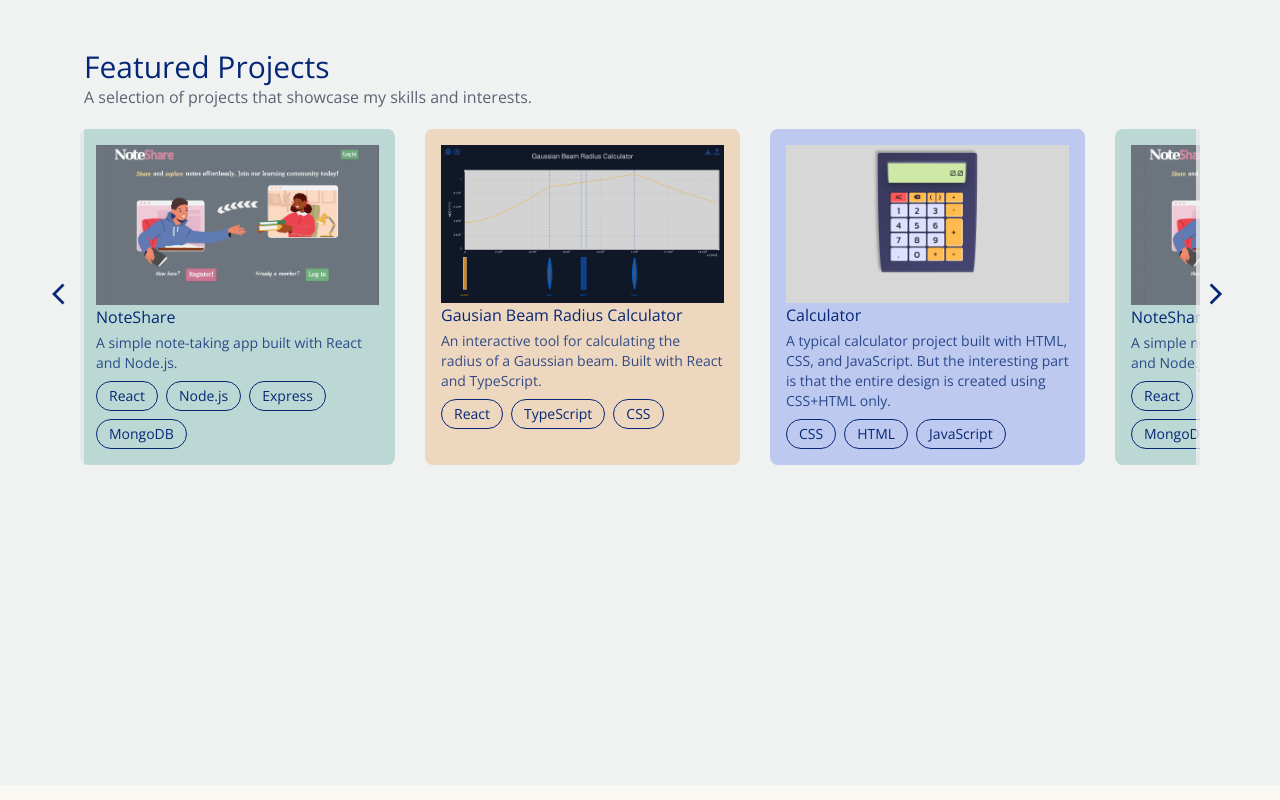
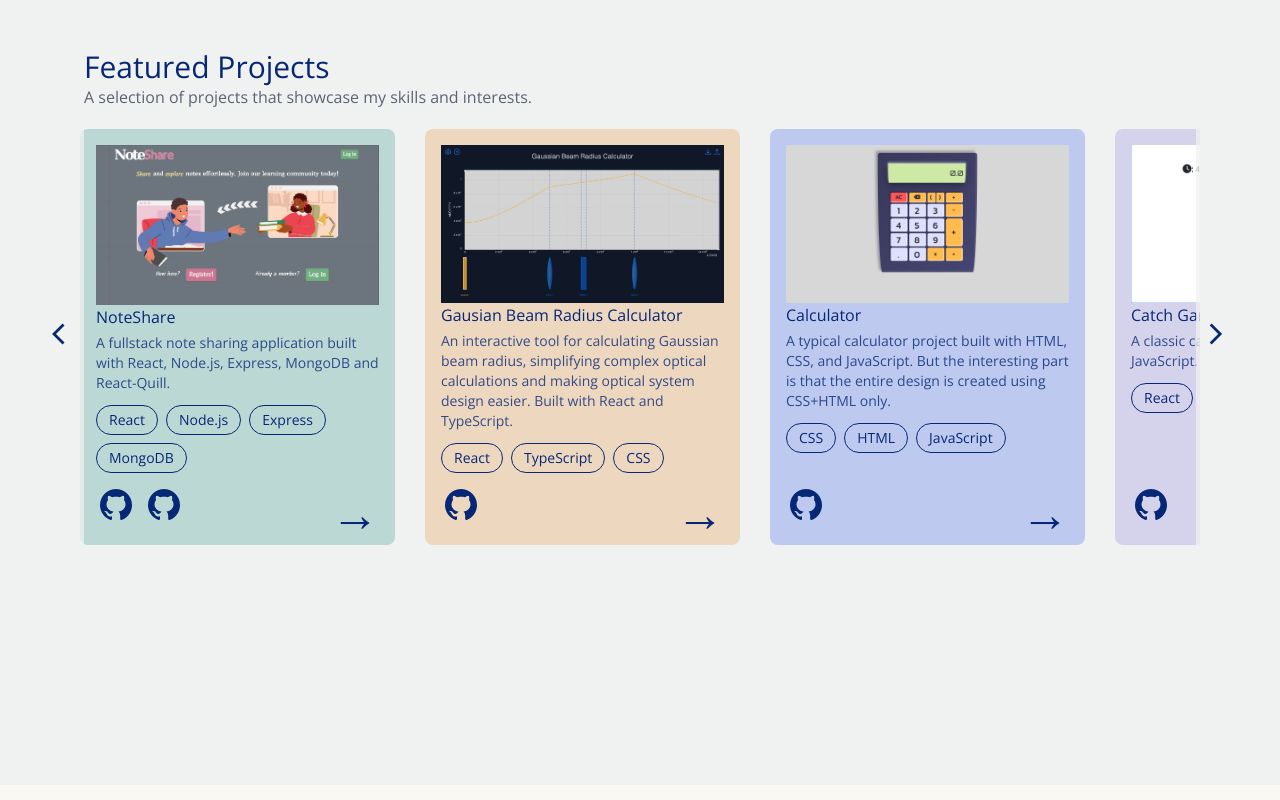
Before and after one commit to anagha-sr/portfolio, a React (Vite) app: page / in a window 1280 px wide. Shown: the part 880-1680 px from the top of the page. Built offline with nearby package versions, Linux system fonts and the light colour scheme.

Commit message:
edited aboutme, added project-links, minor style update for links

```diff
--- a/src/App.css
+++ b/src/App.css
@@ -106,10 +106,11 @@
   border:var(--green) 1px solid;
 }
 
-a.nav-link, a.nav-link:visited, .nav-icon{
+a.nav-link,a.project-link, a.nav-link:visited, a.project-link:visited, .nav-icon{
   text-decoration: none;
+  transition: all 0.2s ease-in-out;
   color:var(--text);}
-a.nav-link:hover, .nav-icon:hover{
+a.nav-link:hover, .nav-icon:hover,a.project-link:hover{
   color:var(--green);
 }
 
--- a/src/components/Carousel.css
+++ b/src/components/Carousel.css
@@ -56,5 +56,5 @@
 }
 /* Make last card different from first */
 .embla__slide:last-child .project-card {
-  background-color: color-mix(in srgb, var(--secondary) 30%, transparent);
+  background-color: color-mix(in srgb, var(--tertiary) 30%, transparent);
 }
--- a/src/components/Footer.tsx
+++ b/src/components/Footer.tsx
@@ -5,9 +5,9 @@ function Footer() {
         <div id="about-me" className="w-full md:w-1/2  about-me m-2 md:mb-0">
           <h2 className="text-3xl">About Me</h2>
           <p className="text-sm  text-gray">
-            I am a software developer with a passion for creating innovative and
-            efficient solutions. I enjoy working on challenging projects and
-            continuously learning new technologies.
+I'm a software developer with a Masters degree in Physics from IIT Bombay and an early professional experience in software development. I have a passion for coding and software development, and I particularly enjoy combining science and other fields with software development when needed. I enjoy solving problems, learning new technologies, and building practical, user-focused applications.
+<a href="cv.pdf" className="text-primary"> Download CV</a>
+
           </p>
         </div>
         <div className="hidden md:block w-[1px] h-[40vh] border-l-1 border-gray-600 opacity-30"></div>
--- a/src/components/Hero.tsx
+++ b/src/components/Hero.tsx
@@ -20,7 +20,8 @@ function Hero() {
           </div>
 
           <h1 className="text-3xl md:text-5xl bold-text">
-            Hi, I'm Anagha&nbsp;👋
+            Hi, I'm Anagha&nbsp;&#128075;
+            {/* 👋 */}
             {/* <span className="material-symbols-rounded ml-3 emoji transform scale-150">
 waving_hand
 </span> */}
--- a/src/components/ProjectCard.tsx
+++ b/src/components/ProjectCard.tsx
@@ -1,8 +1,8 @@
-function projectCard({ title, description, image,skills }: { title: string; description: string; image: string; skills: string[] }) {
+function projectCard({ title, description, image,skills, gitlink, link }: { title: string; description: string; image: string; skills: string[], gitlink: string|{frontend:string, backend:string}, link: string }) {
   return (
     <div className="project-card-container h-full ">
-    <div className="project-card w-full h-full p-4    rounded-lg  hover:shadow-lg transition-shadow duration-300">
-      <img src={image} alt={title} />
+    <div className="project-card flex flex-col w-full h-full p-4 pb-2  rounded-lg  hover:shadow-lg">
+      <a href={link} target="_blank" rel="noopener noreferrer" title="Live demo"><img src={image} alt={title} /></a>
       <h4>{title}</h4>
       <p className="my-1 text-sm opacity-80">{description}</p>
       <div className="project-skills flex flex-wrap gap-2 mt-2">
@@ -12,6 +12,26 @@ function projectCard({ title, description, image,skills }: { title: string; desc
           </span>
         ))}
       </div>
+      <div className="project-links flex w-full gap-2 mt-auto pt-4">
+        {typeof gitlink === "string" ? (
+          <a href={gitlink} className="project-link" title="Git repository" target="_blank" rel="noopener noreferrer">
+            <i className="fab fa-github fa-2x " />
+          </a>
+        ) : (
+          <>
+            <a href={gitlink.frontend} className="project-link"  title=" Git repository (frontend)" target="_blank" rel="noopener noreferrer">
+              <i className="fab fa-github fa-2x" />
+            </a>
+            <a href={gitlink.backend} className="project-link" title="Git repository (backend)" target="_blank" rel="noopener noreferrer">
+              <i className="fab fa-github fa-2x" />
+            </a>
+          </>
+        )}
+        <a href={link} className="ml-auto project-link" title="Live demo" target="_blank" rel="noopener noreferrer">
+          {/* <i className="fas  fa-arrow-up-right-from-square fa-2x " /> */}
+          <span className="text-5xl thin-text">&rarr;</span>
+        </a>
+      </div>
     </div>
     </div>
   )
--- a/src/components/Projects.tsx
+++ b/src/components/Projects.tsx
@@ -1,28 +1,48 @@
 import gausian from "../assets/projects/gaussian_beam.png";
 import noteshare from "../assets/projects/noteshare.png";
 import calculator from "../assets/projects/calculator.png";
+import catchgame from "../assets/projects/catchgame.png";
 import ProjectCard from "./ProjectCard.tsx";
 import Carousel from "./Carousel.tsx";
 function Projects() {
     const projects = [
         {
+
             title: "NoteShare",
-            description: "A simple note-taking app built with React and Node.js.",
+            description: "A fullstack note sharing application built with React, Node.js, Express, MongoDB and React-Quill.",
             image: noteshare,
-            skills: ["React", "Node.js", "Express", "MongoDB"]
+            skills: ["React", "Node.js", "Express", "MongoDB"],
+            gitlink:{
+                frontend:"https://github.com/anagha-sr/note-share-app",
+                backend:"https://github.com/anagha-sr/note-share-server"
+            },
+            link:"https://note-share-app-three.vercel.app/"
         },
         {
             title: "Gausian Beam Radius Calculator",
-            description: "An interactive tool for calculating the radius of a Gaussian beam. Built with React and TypeScript.",
+            description: "An interactive tool for calculating Gaussian beam radius, simplifying complex optical calculations and making optical system design easier. Built with React and TypeScript.",
             image: gausian,
-            skills: ["React", "TypeScript", "CSS"]
+            skills: ["React", "TypeScript", "CSS"],
+            gitlink:"https://github.com/anagha-sr/gaussian_beam",
+            link:"https://gaussian-beam.vercel.app/"
+
         },
         {
             title: "Calculator",
             description: "A typical calculator project built with HTML, CSS, and JavaScript. But the interesting part is that the entire design is created using CSS+HTML only.",
             image: calculator,
-            skills: ["CSS", "HTML", "JavaScript"]
+            skills: ["CSS", "HTML", "JavaScript"],
+            gitlink:"https://github.com/anagha-sr/calculator",
+            link:"https://anagha-sr.github.io/Calculator/"
         },
+        {
+          title:"Catch Game",
+          description:"A classic catch game built with React and JavaScript. ",
+          image: catchgame,
+          skills: ["React", "JavaScript"],
+          gitlink:"https://github.com/anagha-sr/react-catch-game",
+          link:"https://react-catch-game.vercel.app/"
+        }
 
     ];
   return (
@@ -34,13 +54,15 @@ function Projects() {
                </div>
 
                <Carousel type="projects">
-                {[...projects,...projects].map((project, index) => (
+                {[...projects].map((project, index) => (
                   <ProjectCard
                     key={index}
                     title={project.title}
                     description={project.description}
                     image={project.image}
                     skills={project.skills}
+                    gitlink={project.gitlink}
+                    link={project.link}
                   />
                 ))}
                </Carousel>
```
Also changed, not shown: src/assets/projects/catchgame.png (added).
